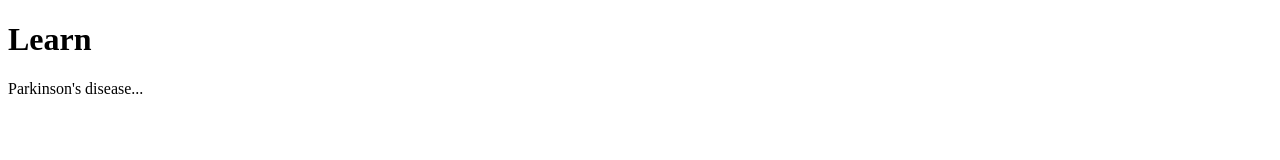
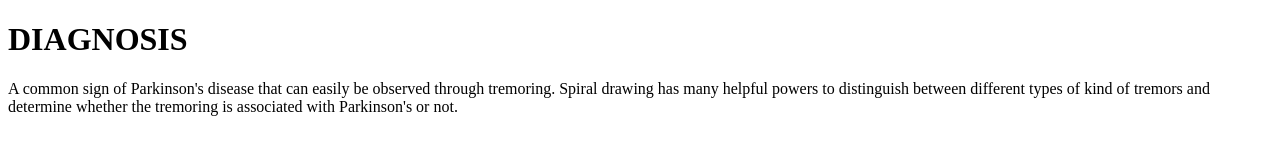
Before and after one commit to srilekha511/pennappshealthhacks, a plain HTML site: page web/learn.html in a window 1280 px wide. Drawn offline with Linux system fonts and the light colour scheme.

Commit message:
Update learn.html

```diff
--- a/web/learn.html
+++ b/web/learn.html
@@ -10,8 +10,8 @@
   <script src=""></script>
   <body>
     <div>
-      <h1>Learn</h1>
-      <p>Parkinson's disease...</p>
+      <h1>DIAGNOSIS</h1>
+      <p>A common sign of Parkinson's disease that can easily be observed through tremoring. Spiral drawing has many helpful powers to distinguish between different types of kind of tremors and determine whether the tremoring is associated with Parkinson's or not.</p>
     </div>
   </body>
 </html>
```
